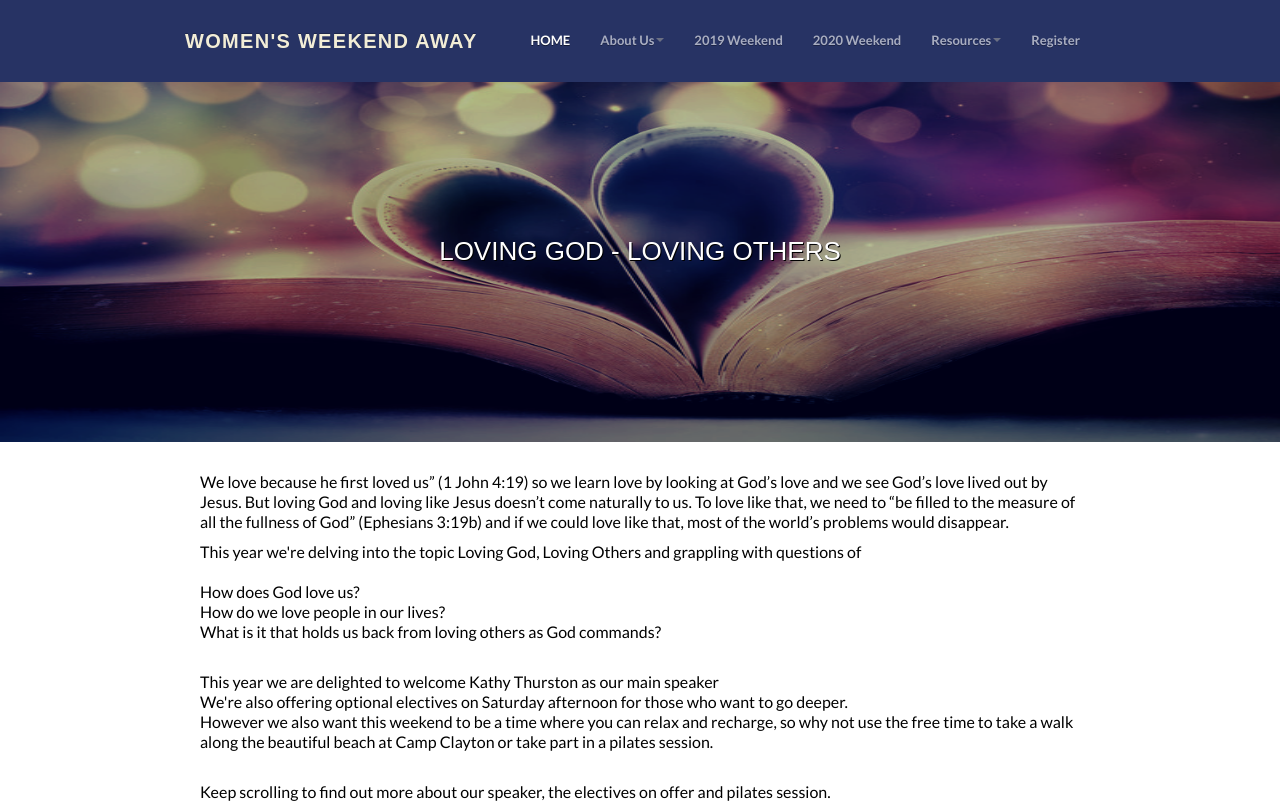
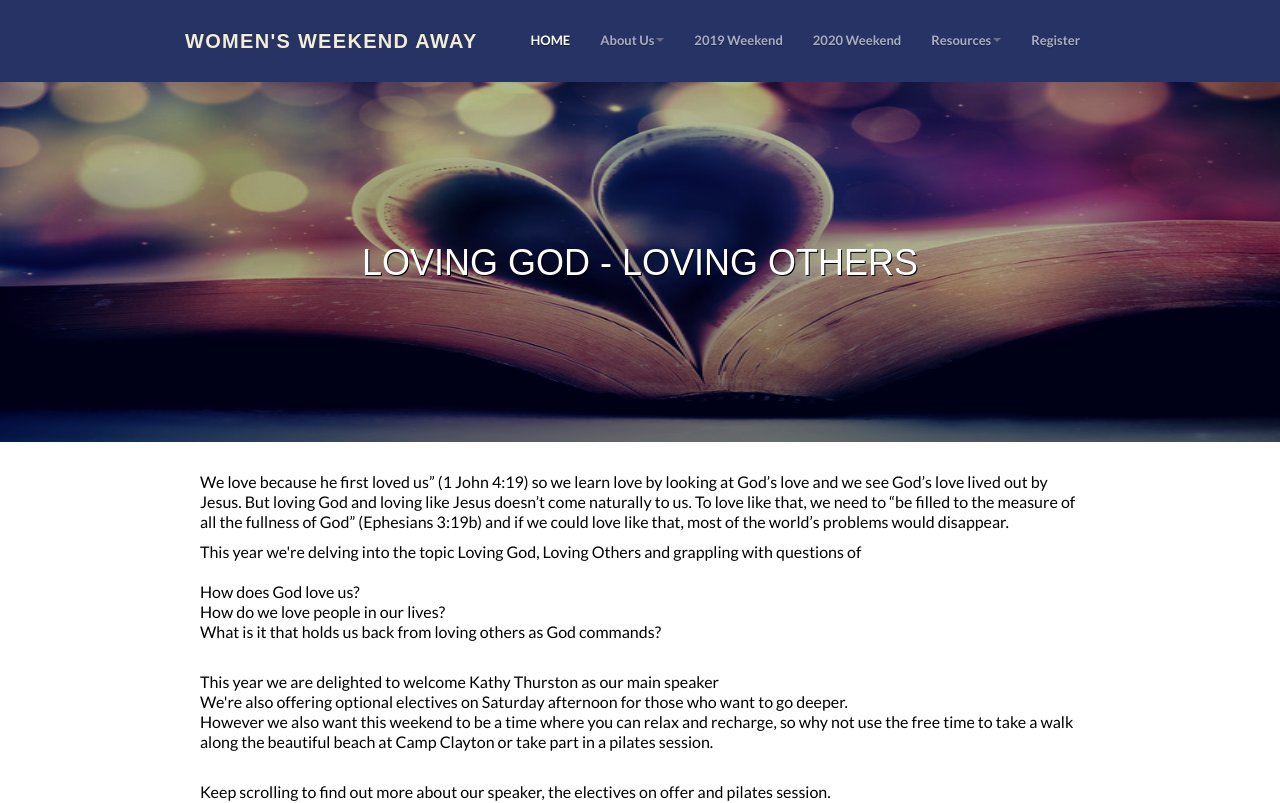
Before and after one commit to NewFrontDoor/wwa.ministry.net.au, a React (Create React App) app: page /2019Weekend in a window 1280 px wide. Shown: the top 803 px of the page. Built offline with nearby package versions, Linux system fonts and the light colour scheme.

Commit message:
Requested changes

```diff
--- a/src/components/pages/Retreats/Retreat2018.js
+++ b/src/components/pages/Retreats/Retreat2018.js
@@ -71,7 +71,7 @@ class Sermons extends Component {
 
 
                         <p style={{ marginTop: "0.5em" }}>
-                            We were blessed to have Caitlin Orr come and speak. She is passionate about thinking through what it means to be a friend from a biblical perspective and most importantly she is keen to equip women to "do" friendship in a broken world. Caitlin graduated from Moore Theological College in 2014 and works as an assistant minister at St Peters Watsons Bay, Sydney where she ministers to the women in her parish.
+                            We were blessed to have Caitlin Orr come and speak. She is passionate about thinking through what it means to be a friend from a biblical perspective and most importantly she is keen to equip women to "do" friendship in a broken world. Caitlin graduated from <a href="https://www.moore.edu.au/" target="_blank" rel="noreferrer noopener">Moore Theological College</a> in 2014 and works as an assistant minister at <a href="https://www.watsonsbayanglican.net/" target="_blank" rel="noreferrer noopener">St Peters Watsons Bay</a>, Sydney where she ministers to the women in her parish.
                 </p>
                         <div className="text-center mobile-only">
                             <img src={Caitlin} alt="" className="img img-responsive mobile-image img-border-20" style={{ marginTop: "20px", display: "inline-block", maxHeight: "180px" }} />
--- a/src/components/pages/Retreats/Retreat2019.js
+++ b/src/components/pages/Retreats/Retreat2019.js
@@ -19,7 +19,7 @@ class Retreat2019 extends Component {
                         {/*<img alt="" className="img img-responsive slider-img" src={WWA2019} />*/}
                         <div className="header-info text-center">
                             <br />
-                            <div>Loving God - Loving Others</div><br />
+                            <div style={{ fontSize: "36px", lineHeight: "50px" }}>Loving God - Loving Others</div><br />
                         </div>
 
                     </div>
```
